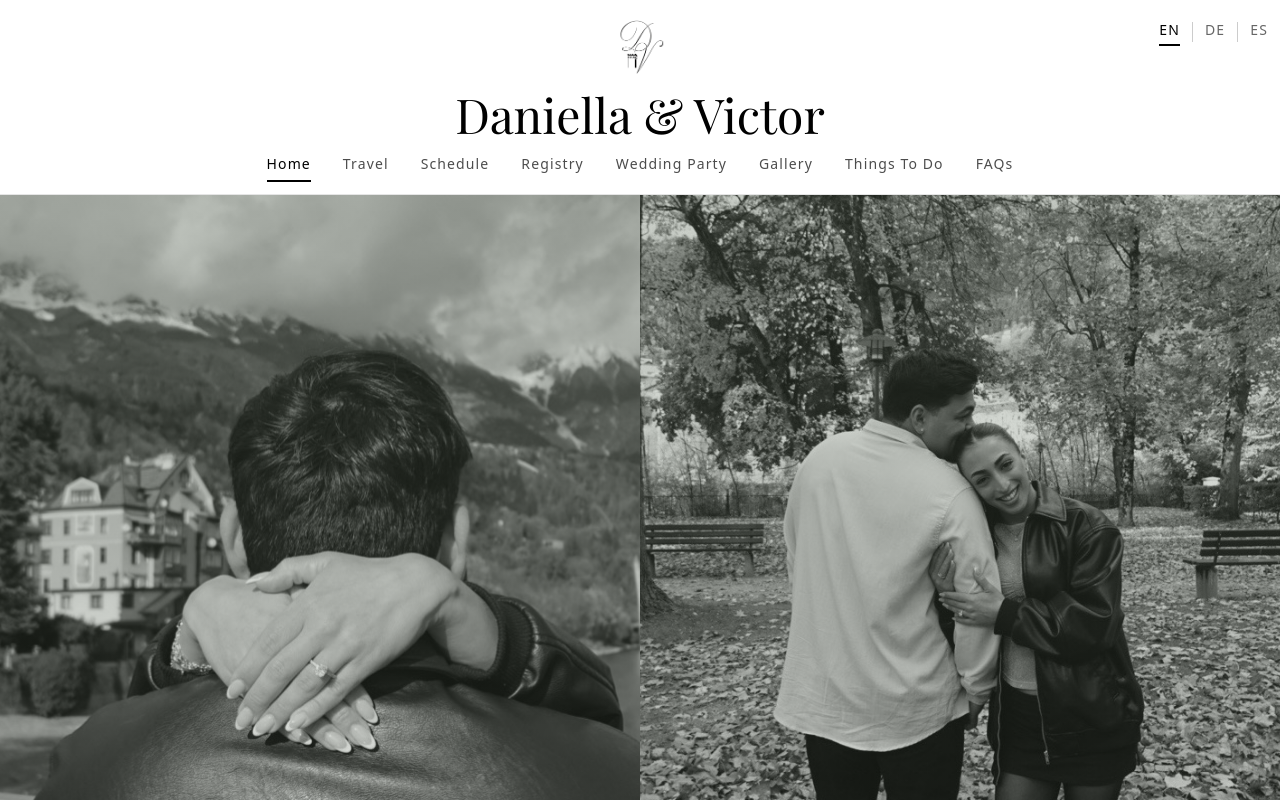
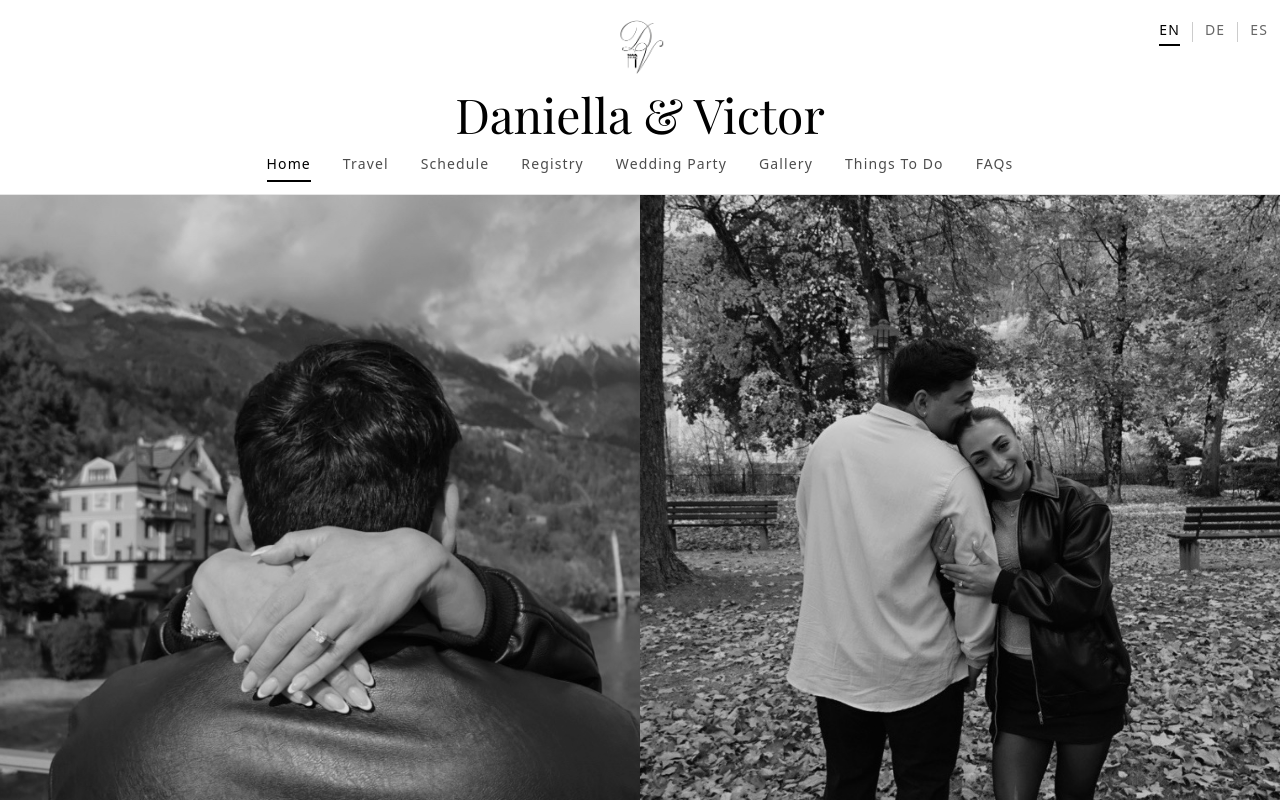
Before and after one commit to riverawedding/rivera-wedding-site, a Next.js app: page / in a window 1280 px wide. Shown: the top 800 px of the page. Built offline with nearby package versions, Linux system fonts and the light colour scheme.

Commit message:
Update logo

```diff
--- a/app/page.tsx
+++ b/app/page.tsx
@@ -674,17 +674,15 @@ React.useEffect(() => {
       case 'home':
         return (
           <>
-            <section className="relative h-[520px] overflow-hidden md:h-[680px]">
-<div className="absolute inset-0 grid grid-cols-2">
+<section className="relative h-[500px] overflow-hidden md:h-[620px]"><div className="absolute inset-0 grid grid-cols-2">
 <img
   src="/header-left.jpg"
   alt="Left hero image"
-className="h-full w-full object-cover object-top"/>
-<img
+className="h-full w-full object-cover object-bottom"/><img
   src="/header-right.jpg"
   alt="Right hero image"
-className="h-full w-full object-cover object-top"/></div>
-  <div className="absolute inset-0 bg-[linear-gradient(rgba(88,105,82,0.30),rgba(88,105,82,0.18))]" />
+className="h-full w-full object-cover object-[50%_65%]"/></div>
+  <div className="absolute inset-0 bg-black/10" />
 
 </section>
 <section className="mx-auto max-w-5xl px-6 py-10">
```
Also changed, not shown: public/header-left.jpg, public/headerx-left.jpg (added).
